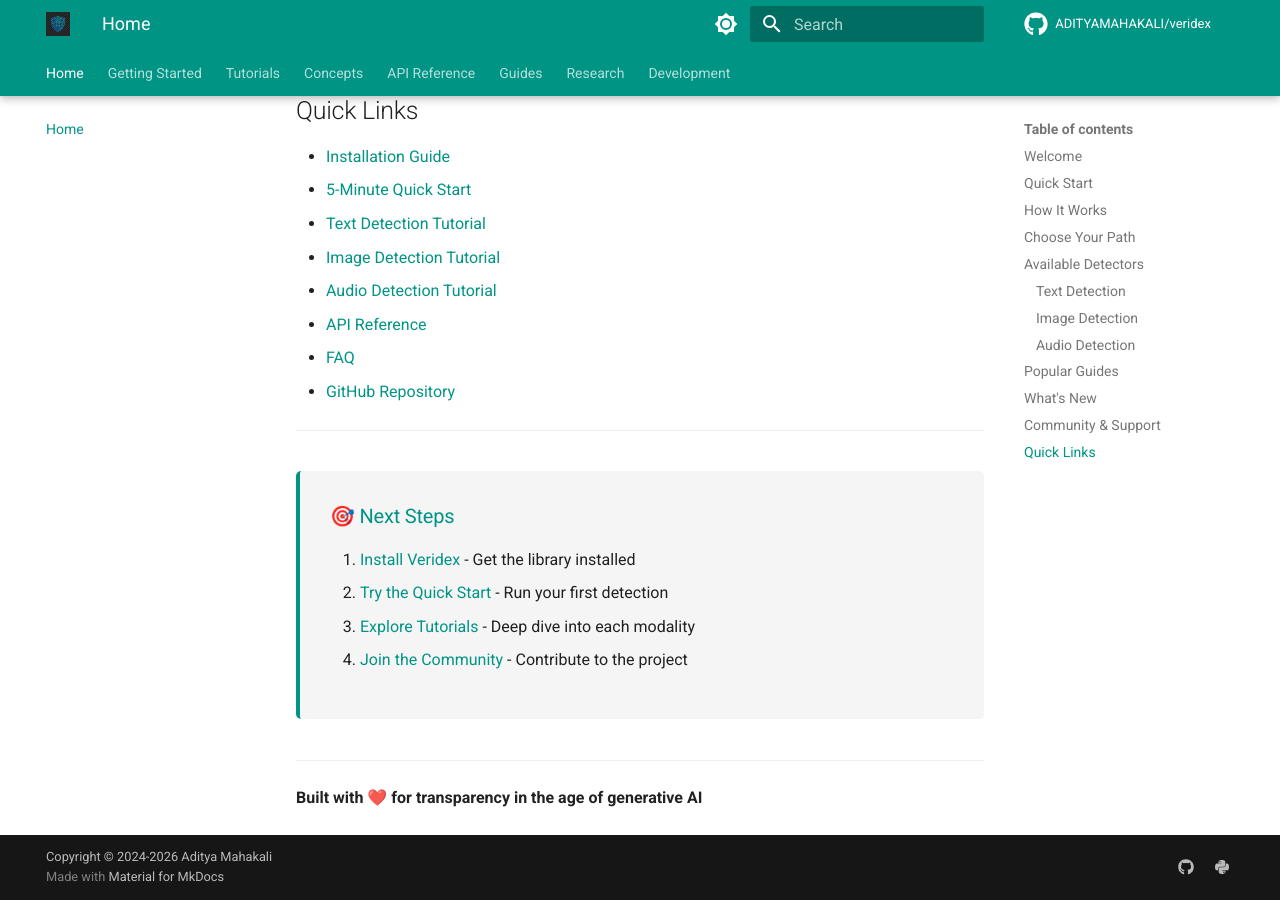
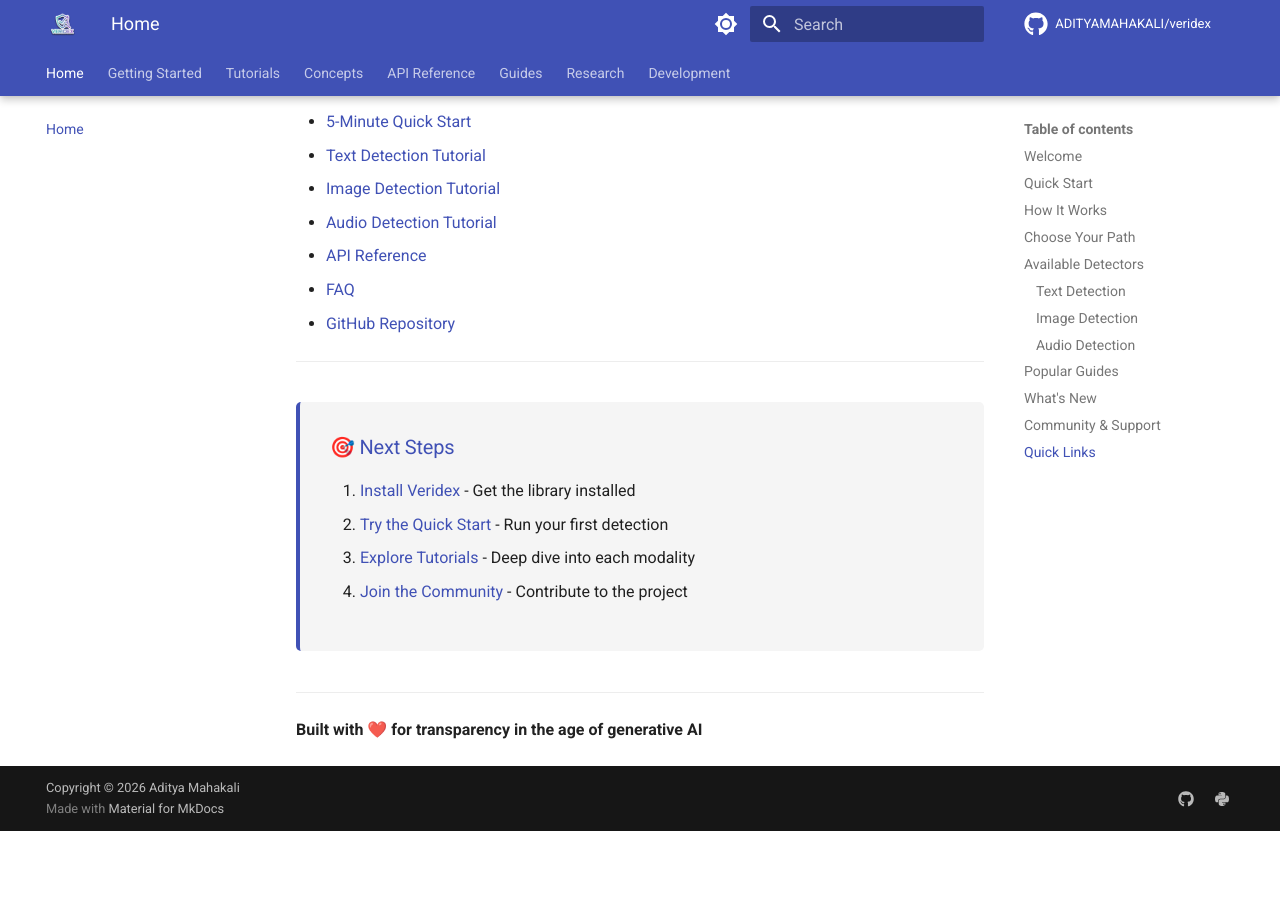
Before and after one commit to ADITYAMAHAKALI/veridex, an MkDocs documentation site: the page built from docs/index.md, in a window 1280 px wide and 900 px high, scrolled down 5225 px. Built offline with MkDocs 1.6.1 and Material for MkDocs 9.7.7, drawn with Linux system fonts in a browser that asks for light colours; comment, search, counter and statistics services are not loaded; after the commit the page ends 6056 px from its top, so only the background shows below that.

Commit message:
updated logo and docs

```diff
--- a/docs/index.md
+++ b/docs/index.md
@@ -1,7 +1,7 @@
 # Veridex Documentation
 
 <div align="center">
-  <img src="images/logo.png" alt="Veridex Logo" width="250"/>
+  <img src="images/veridex_logo.png" alt="Veridex Logo" width="250"/>
   <p><strong>A modular, probabilistic, and research-grounded AI content detection library</strong></p>
 </div>
 
--- a/mkdocs.yml
+++ b/mkdocs.yml
@@ -6,7 +6,7 @@ repo_name: ADITYAMAHAKALI/veridex
 edit_uri: edit/main/docs/
 
 # Copyright
-copyright: Copyright &copy; 2024-2026 Aditya Mahakali
+copyright: Copyright &copy; 2026 Aditya Mahakali
 
 theme:
   name: material
@@ -31,22 +31,22 @@ theme:
   palette:
     # Light mode
     - scheme: default
-      primary: teal
-      accent: purple
+      primary: indigo
+      accent: cyan
       toggle:
         icon: material/brightness-7
         name: Switch to dark mode
     # Dark mode
     - scheme: slate
-      primary: teal
-      accent: purple
+      primary: indigo
+      accent: cyan
       toggle:
         icon: material/brightness-4
         name: Switch to light mode
   font:
     text: Roboto
     code: Roboto Mono
-  logo: images/logo.png
+  logo: images/veridex_logo.png
   icon:
     repo: fontawesome/brands/github
 
```
Also changed, not shown: README.md (+3 -3 lines), docs/images/logo.png (deleted), docs/images/veridex_logo.png (added).
